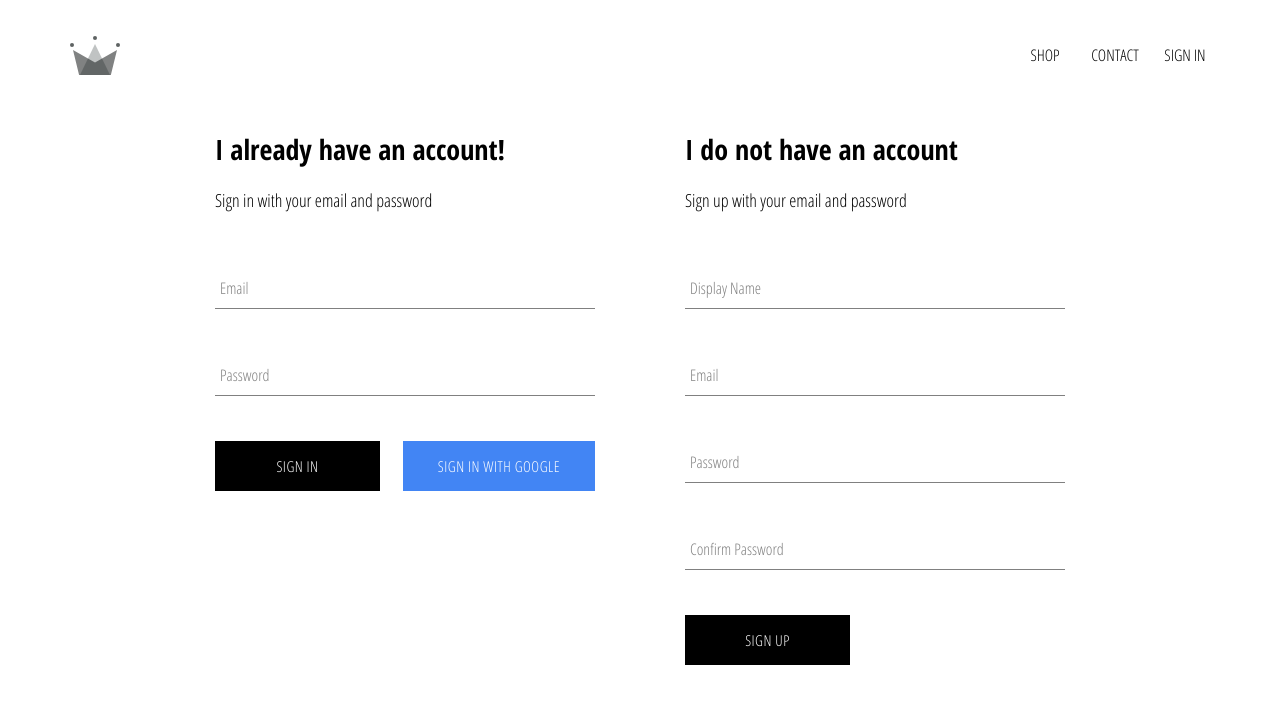
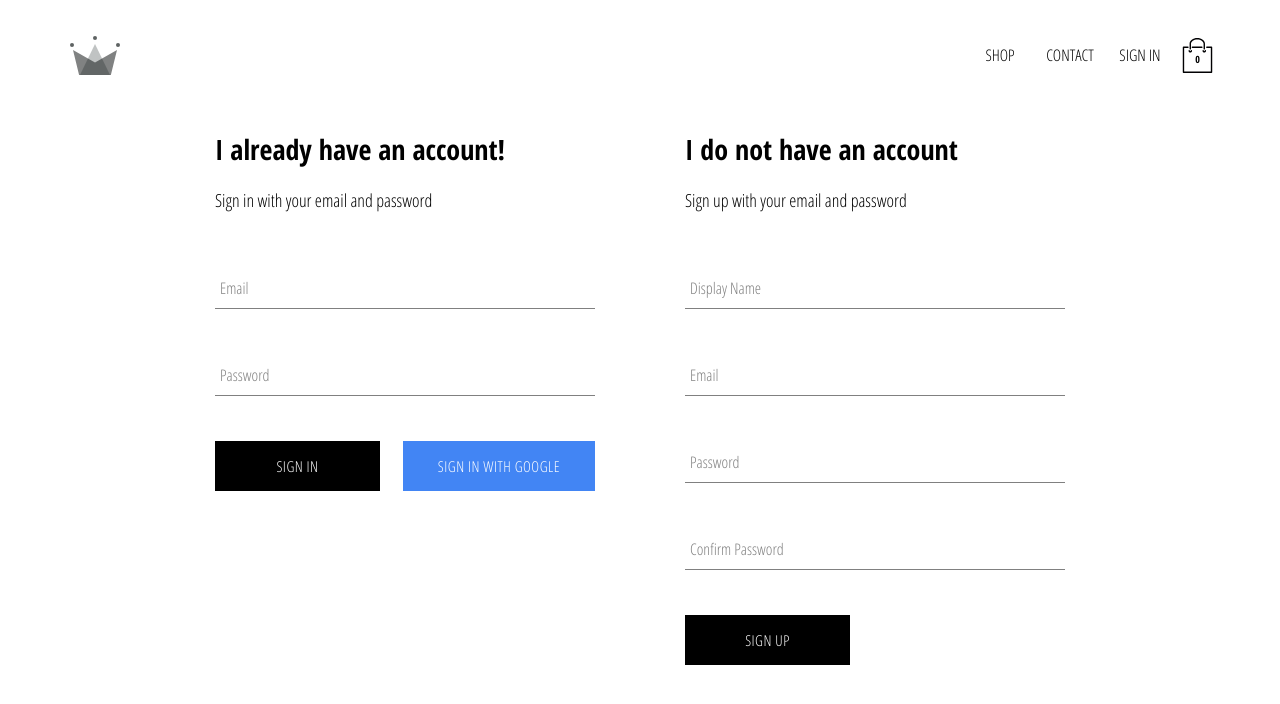
Before and after one commit to imran-prog/react-js, a React (Create React App) app in the folder crwn-mall/: page /signin in a window 1280 px wide. Shown: the top 704 px of the page. Built offline with nearby package versions, Linux system fonts and the light colour scheme; no server answers.

Commit message:
feat: :sparkles: Created Cart Icon Component

```diff
--- /dev/null
+++ b/crwn-mall/src/components/CartIcon.jsx
@@ -0,0 +1,37 @@
+import React from "react";
+import styled from "styled-components";
+// Logo
+import { ReactComponent as ShoppingBag } from "../assets/shopping-bag.svg";
+
+const CartIcon = () => {
+  return (
+    <Wrapper>
+      <ShoppingBag className="shopping-icon" />
+      <ItemCount>0</ItemCount>
+    </Wrapper>
+  );
+};
+
+const Wrapper = styled.div`
+  width: 45px;
+  height: 45px;
+  position: relative;
+  display: flex;
+  align-items: center;
+  justify-content: center;
+  cursor: pointer;
+
+  &.shopping-icon {
+    width: 24px;
+    height: 24px;
+  }
+`;
+
+const ItemCount = styled.span`
+  position: absolute;
+  font-size: 10px;
+  font-weight: bold;
+  bottom: 12px;
+`;
+
+export default CartIcon;
--- a/crwn-mall/src/components/Login.jsx
+++ b/crwn-mall/src/components/Login.jsx
@@ -4,7 +4,6 @@ import styled from "styled-components";
 import InputForm from "./FormInput";
 import CustomButton from "./CustomButton";
 import { signInWithGoogle, loginWithEmailAndPassword } from "../firebase";
-// Firebase
 
 class Login extends React.Component {
   constructor() {
--- a/crwn-mall/src/components/header.jsx
+++ b/crwn-mall/src/components/header.jsx
@@ -7,6 +7,8 @@ import { ReactComponent as Logo } from "../assets/crown.svg";
 import { logout } from "../firebase";
 // Connect to redux
 import { connect } from "react-redux";
+// Components
+import CartIcon from "./CartIcon";
 
 const Header = ({ currentUser }) => {
   return (
@@ -22,6 +24,7 @@ const Header = ({ currentUser }) => {
         ) : (
           <Link to="/signin">SIGN IN</Link>
         )}
+        <CartIcon />
       </NavMenu>
     </Wrapper>
   );
--- a/crwn-mall/src/firebase.js
+++ b/crwn-mall/src/firebase.js
@@ -44,7 +44,7 @@ const signInWithGoogle = async () => {
   try {
     const res = await signInWithPopup(auth, googleProvider);
     const user = res.user;
-    const q = query(collection(db, "users"), where("uid", "==", user.uid));
+    const q = await query(collection(db, "users"), where("uid", "==", user.uid));
     const docs = await getDocs(q);
     if (docs.docs.length === 0) {
       await addDoc(collection(db, "users"), {
```
Also changed, not shown: crwn-mall/src/assets/shopping-bag.svg (added).
